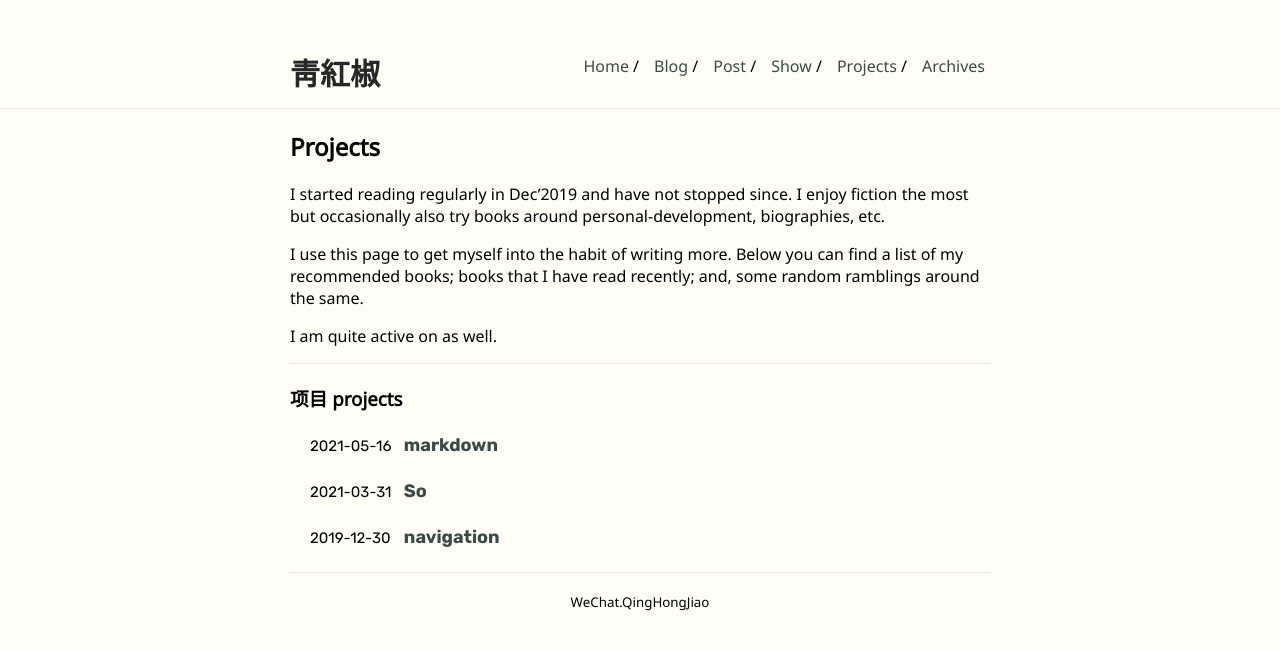
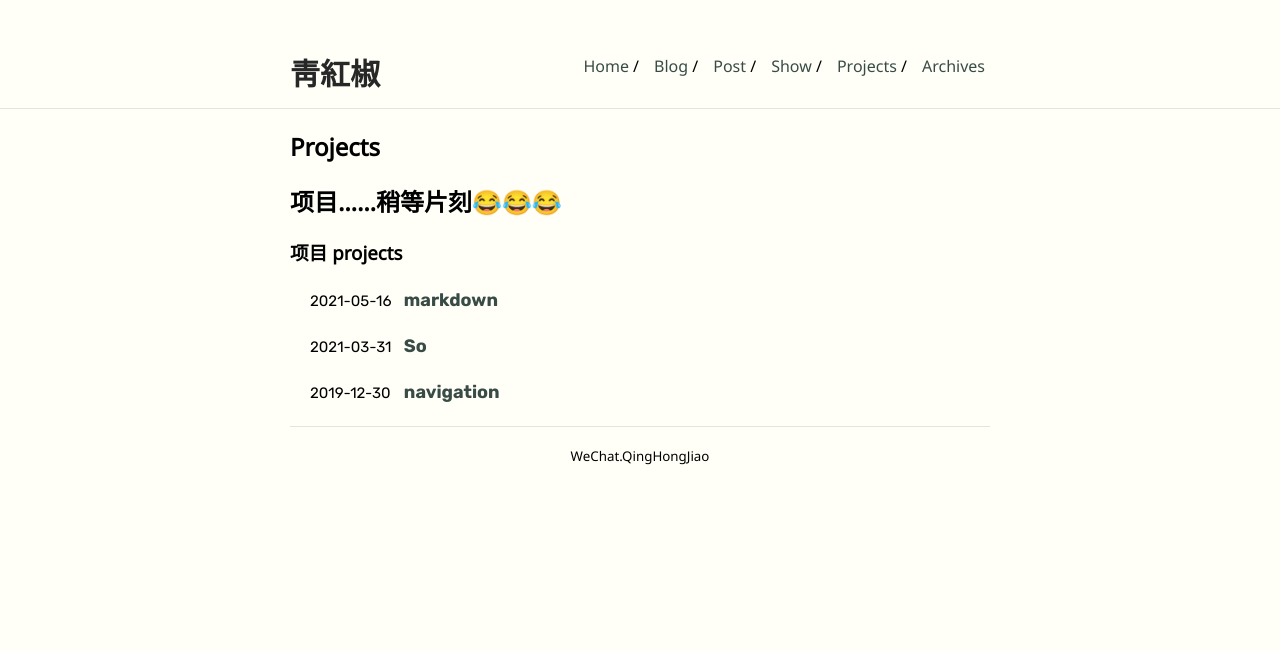
Before and after one commit to QingHongJiao/qinghongjiao.github.io, a Jekyll site: the page built from projects.md, in a window 1280 px wide. Shown: the top 650 px of the page. Built offline with Jekyll 4.4.1, drawn with Linux system fonts in a browser that asks for light colours; our own code applies the rules of GitHub Pages for plain Markdown files.

Commit message:
Update projects.md

```diff
--- a/projects.md
+++ b/projects.md
@@ -4,15 +4,7 @@ layout: main
 
 ## Projects
 
-I started reading regularly in Dec'2019 and have not stopped since. I enjoy fiction the most
-but occasionally also try books around personal-development, biographies, etc.
-
-I use this page to get myself into the habit of writing more. Below you can find
-a list of my recommended books; books that I have read recently; and, some
-random ramblings around the same.
-
-I am quite active on as well.
-
+项目……稍等片刻😂😂😂
 ---
 
 
```
